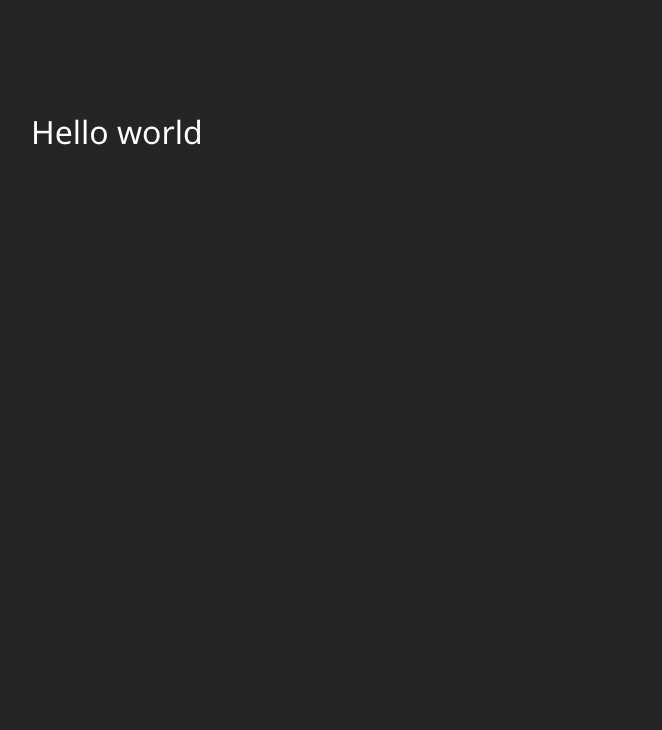
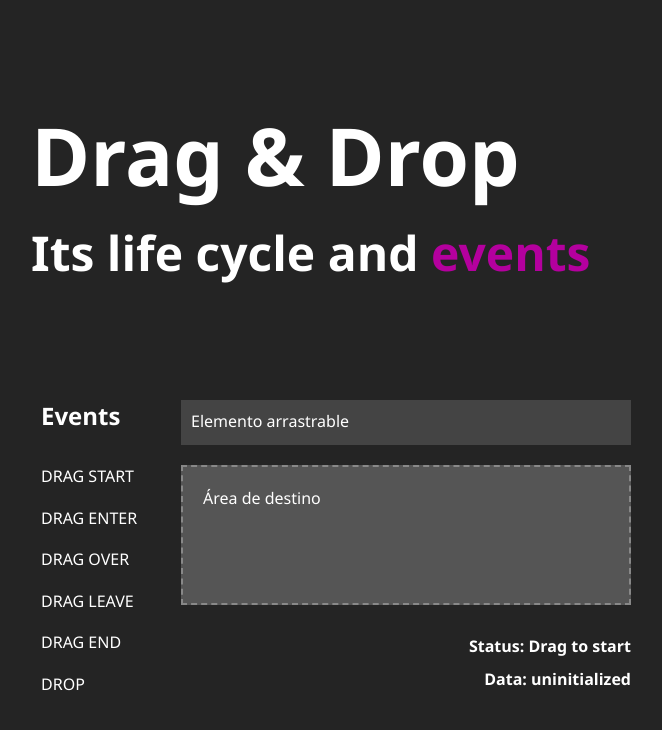
Before and after one commit to vgbr-dev/drag-and-drop, a React (Vite) app: page / in a window 1280 px wide. Shown: the top 730 px of the page, without its empty margins (309-971 px from the left). Built offline with nearby package versions, Linux system fonts and the light colour scheme.

Commit message:
feat(react): add components to app

```diff
--- a/src/App.jsx
+++ b/src/App.jsx
@@ -6,6 +6,10 @@
 // ━━ IMPORT MODULES ━━━━━━━━━━━━━━━━━━━━━━━━━━━━━━━━━━━━━━━━━━━━━━━━━━━━━━━━━━━
 // » IMPORT REACT MODULES
 import React from 'react';
+
+// » IMPORT COMPONENTS
+import DragAndDrop from './components/DragAndDrop';
+import Header from './components/Header';
 
 // ━━ COMPONENT ━━━━━━━━━━━━━━━━━━━━━━━━━━━━━━━━━━━━━━━━━━━━━━━━━━━━━━━━━━━━━━━━
 /**
@@ -16,9 +20,10 @@ import React from 'react';
  * @returns {JSX.Element} The rendered component.
  */
 const App = () => (
-  <header>
-    <h1>Hello world</h1>
-  </header>
+  <React.Fragment key="App">
+    <Header />
+    <DragAndDrop />
+  </React.Fragment>
 );
 
 // ━━ EXPORT MODULE ━━━━━━━━━━━━━━━━━━━━━━━━━━━━━━━━━━━━━━━━━━━━━━━━━━━━━━━━━━━━
```
